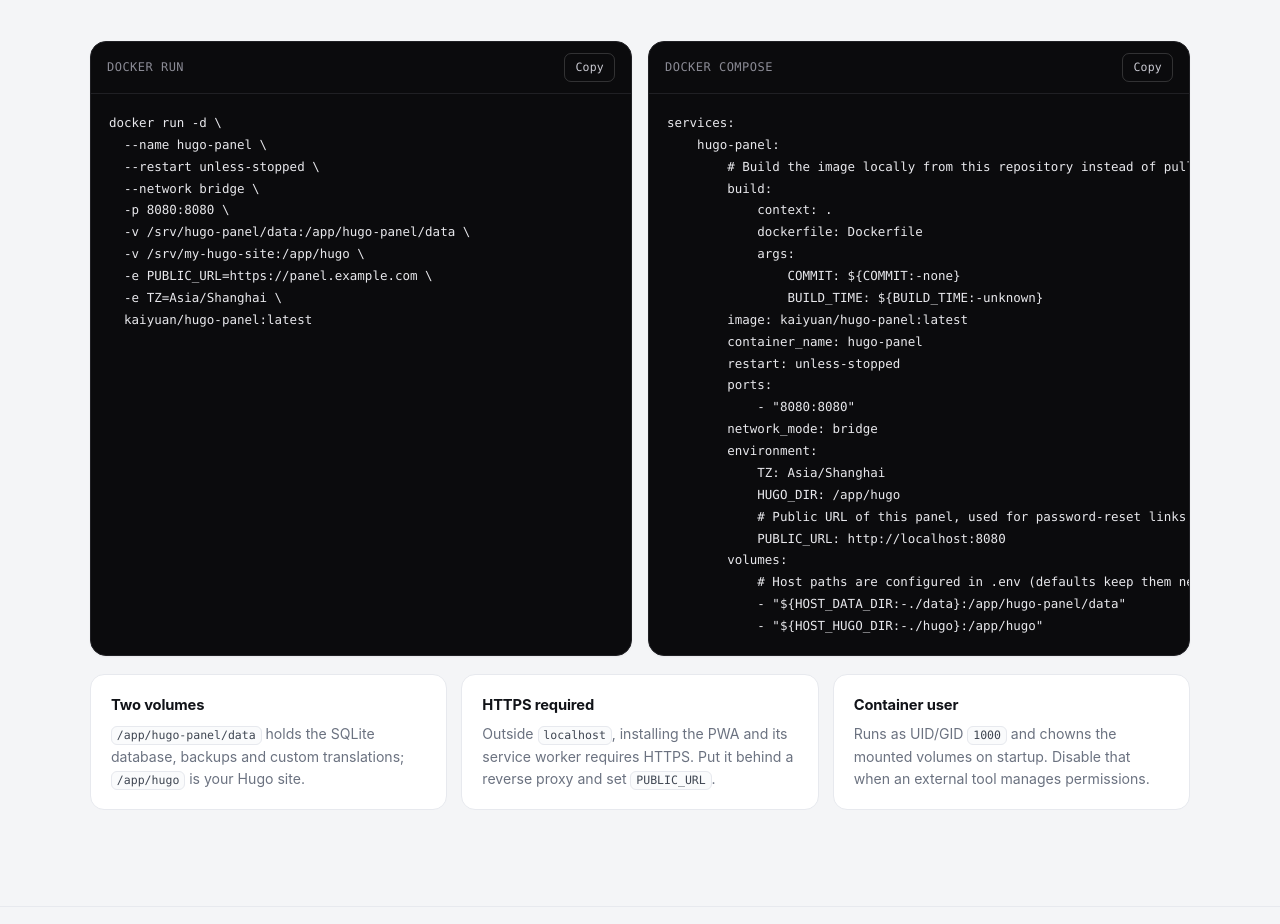
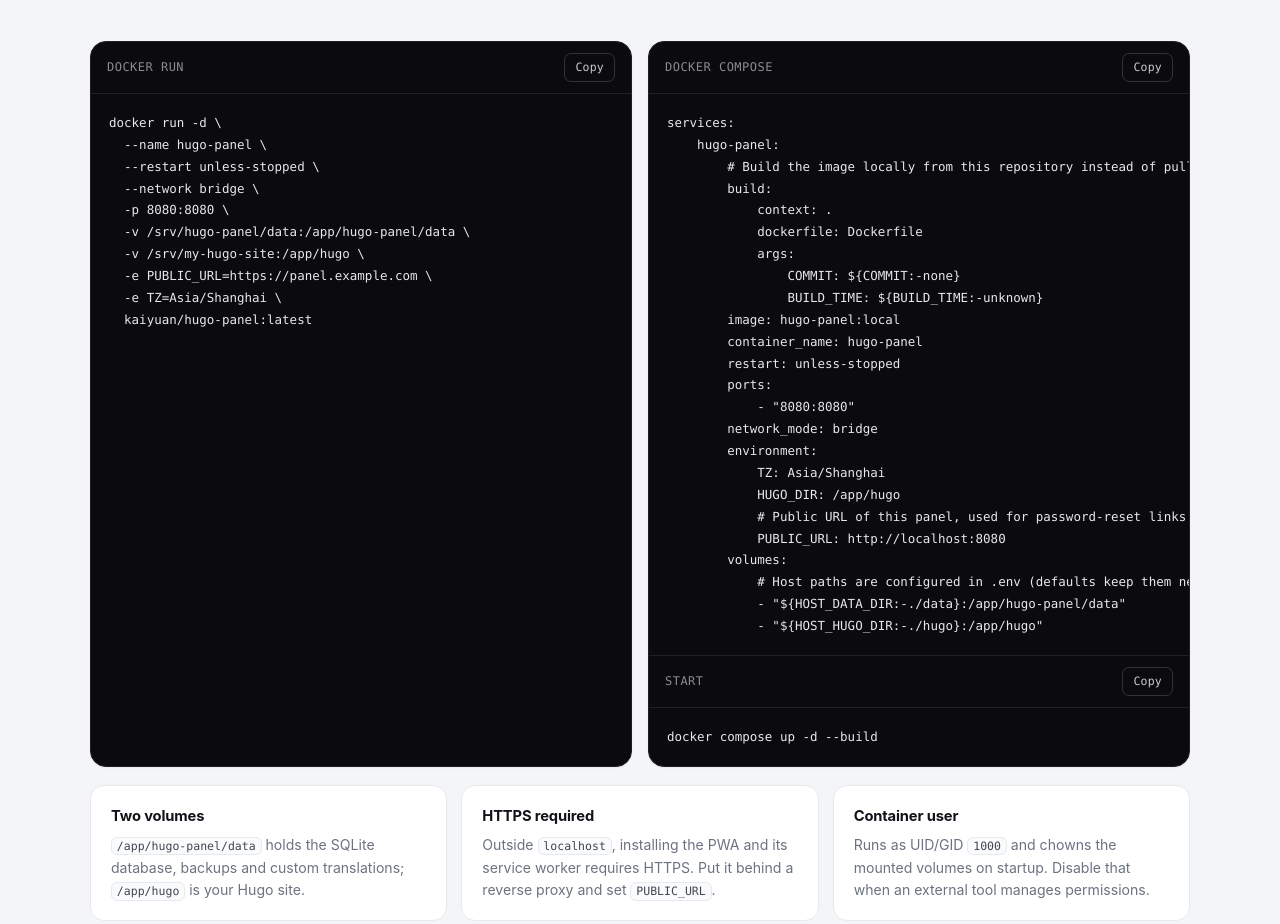
Before and after one commit to Kaiyuan/hugo-panel, a plain HTML site: page docs/index.html in a window 1280 px wide. Shown: the part 3297-4221 px from the top of the page. Drawn offline with Linux system fonts and the light colour scheme.

Commit message:
docs: complete Docker Compose deployment steps

```diff
--- a/docs/assets/site.css
+++ b/docs/assets/site.css
@@ -524,6 +524,7 @@
   text-transform: uppercase;
   color: #8b8b95;
 }
+.code-head-sub { border-top: 1px solid var(--code-border); }
 .copy-btn {
   border: 1px solid rgba(255, 255, 255, .16);
   background: transparent;
--- a/docs/index.html
+++ b/docs/index.html
@@ -310,7 +310,7 @@
             args:
                 COMMIT: ${COMMIT:-none}
                 BUILD_TIME: ${BUILD_TIME:-unknown}
-        image: kaiyuan/hugo-panel:latest
+        image: hugo-panel:local
         container_name: hugo-panel
         restart: unless-stopped
         ports:
@@ -325,6 +325,11 @@
             # Host paths are configured in .env (defaults keep them next to this file).
             - "${HOST_DATA_DIR:-./data}:/app/hugo-panel/data"
             - "${HOST_HUGO_DIR:-./hugo}:/app/hugo"</code></pre>
+            <div class="code-head code-head-sub">
+              <span>start</span>
+              <button class="copy-btn" type="button" data-copy="snippet-compose-run" data-i18n="start.copy">复制</button>
+            </div>
+<pre id="snippet-compose-run"><code>docker compose up -d --build</code></pre>
           </div>
         </div>
 
```
Also changed, not shown: 1 other file.
